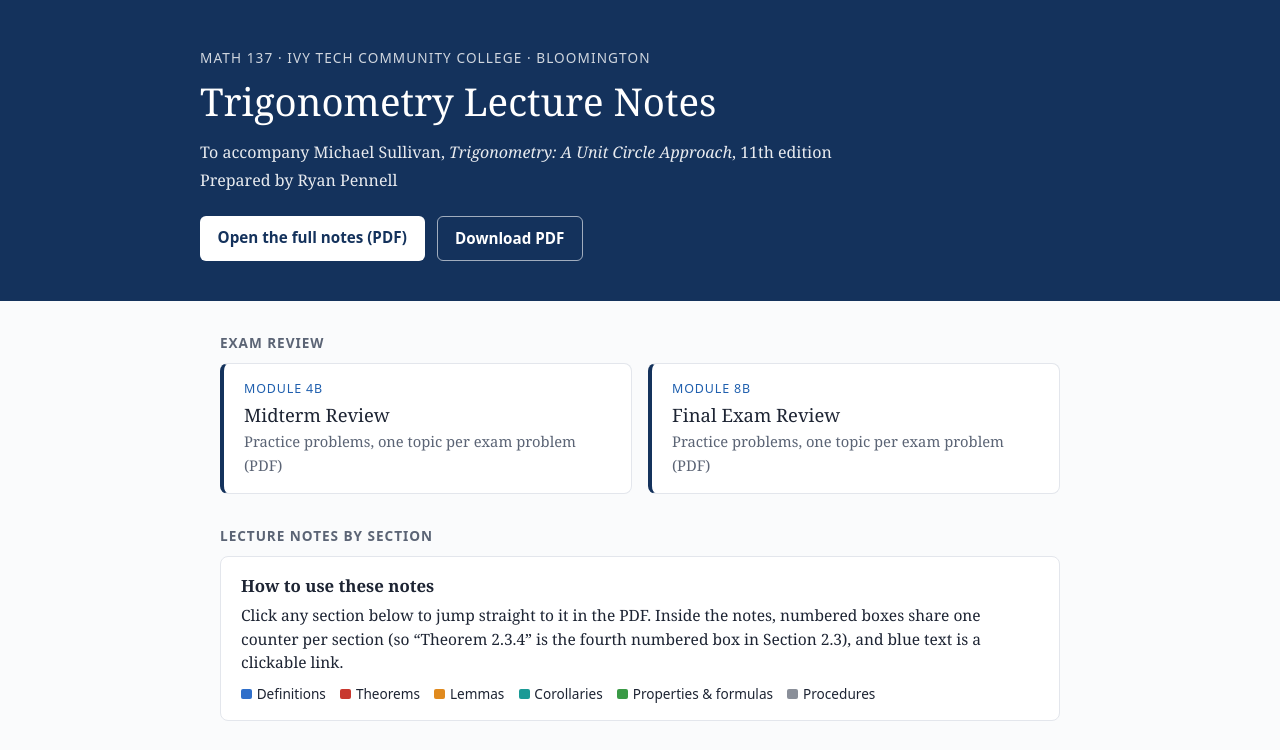
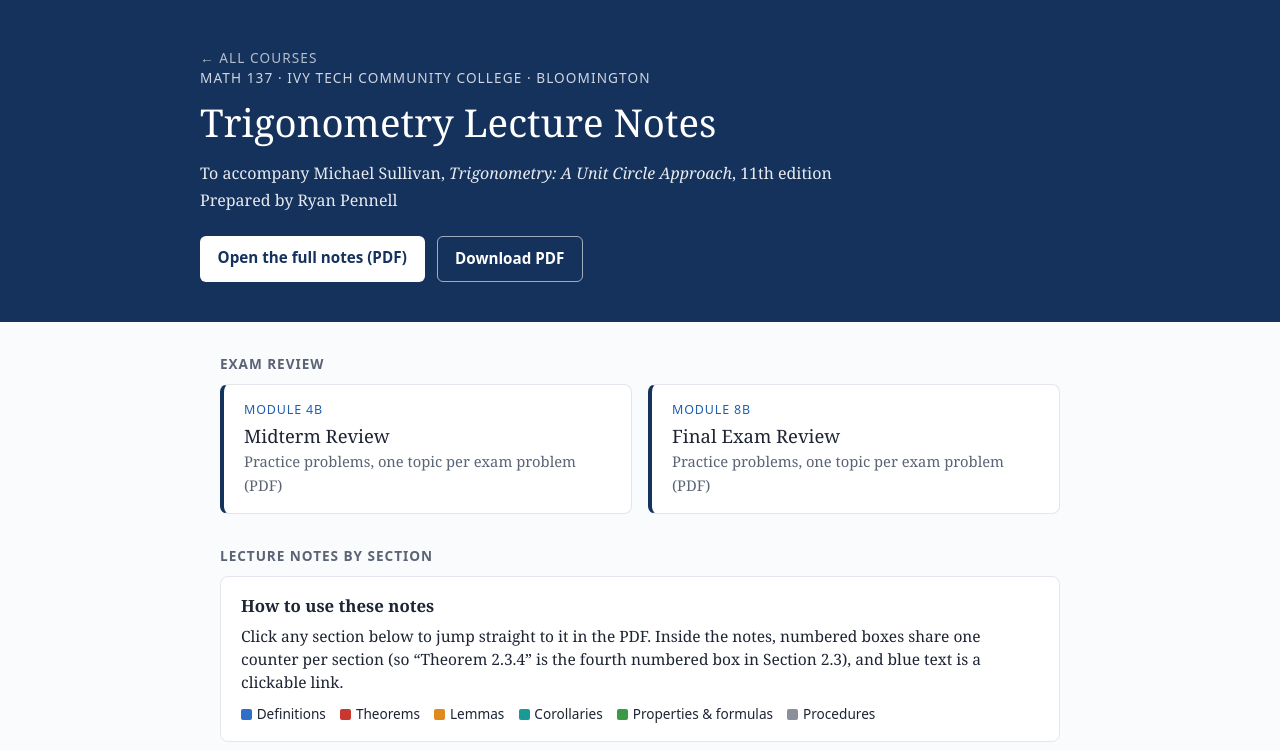
Before and after one commit to rpennell-math/math137-notes, a plain HTML site: page index.html in a window 1280 px wide. Shown: the top 750 px of the page. Drawn offline with Linux system fonts and the light colour scheme.

Commit message:
Link back to all-courses page

```diff
--- a/index.html
+++ b/index.html
@@ -49,6 +49,7 @@
 <body>
 <header>
   <div class="wrap">
+    <p class="course"><a href="https://rpennell-math.github.io/" style="color:#fff;text-decoration:none;opacity:.85">&larr; All courses</a></p>
     <p class="course">MATH 137 · Ivy Tech Community College · Bloomington</p>
     <h1>Trigonometry Lecture Notes</h1>
     <p>To accompany Michael Sullivan, <em>Trigonometry: A Unit Circle Approach</em>, 11th edition</p>
```
